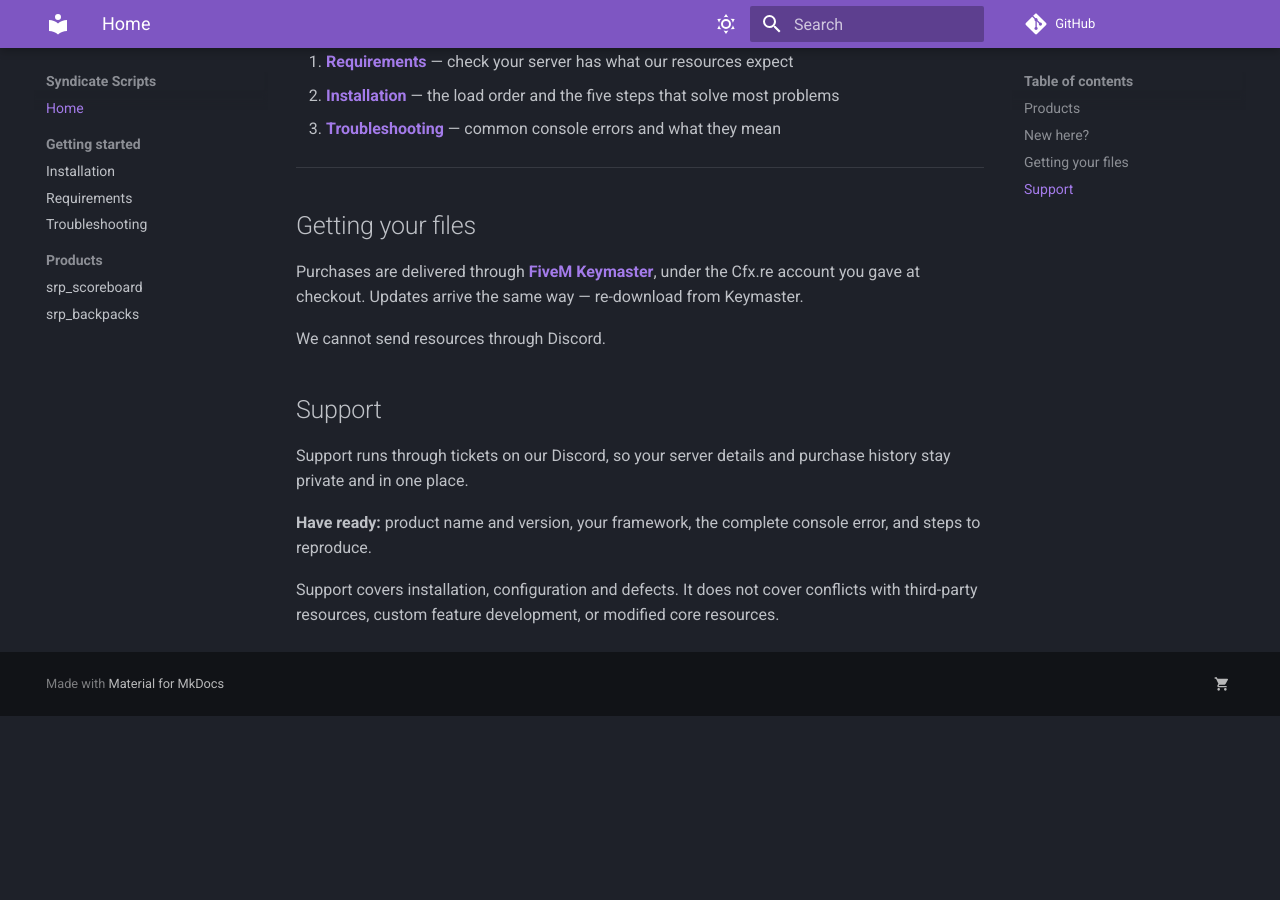
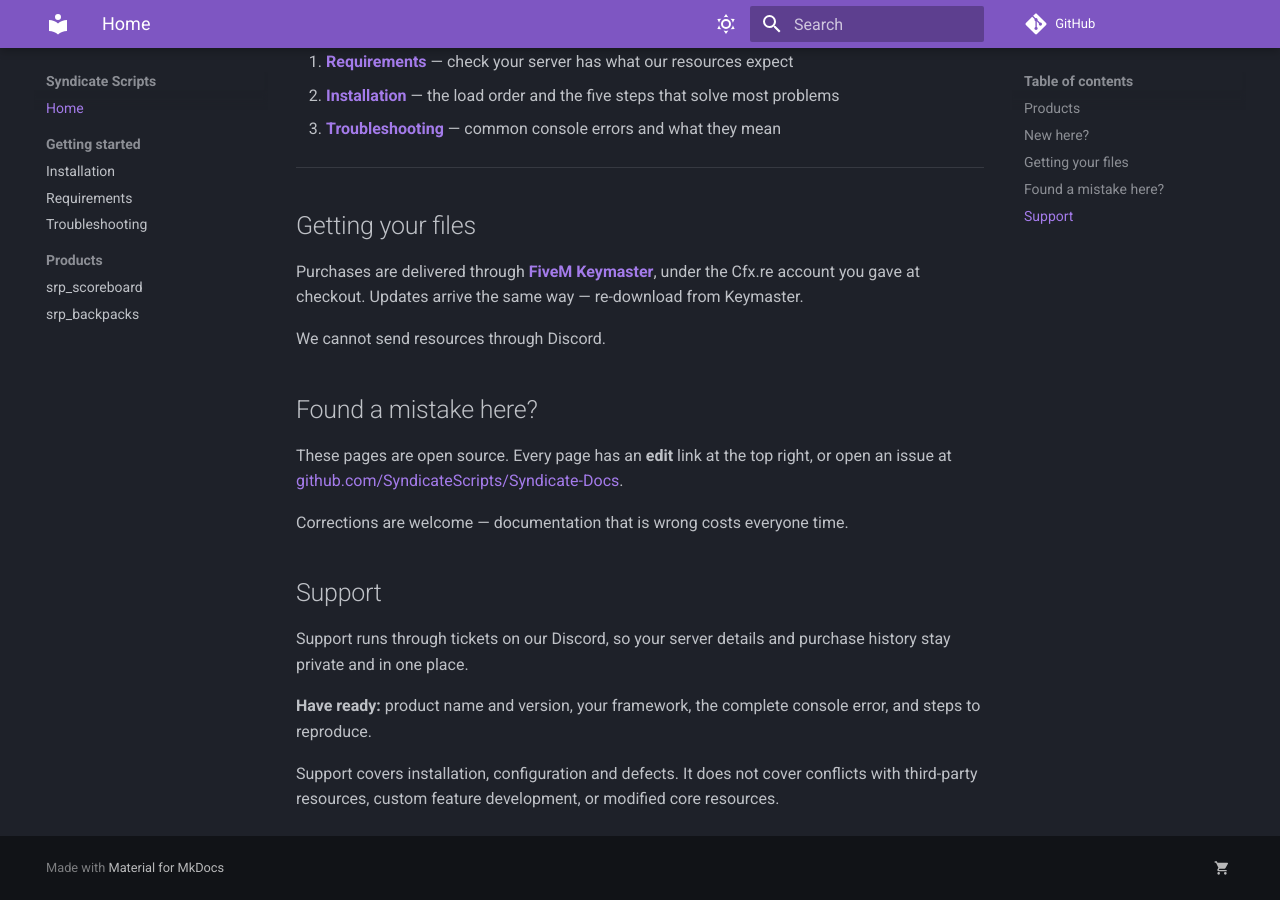
Before and after one commit to SyndicateScripts/Syndicate-Docs, an MkDocs documentation site: the page built from docs/index.md, in a window 1280 px wide and 900 px high, scrolled down 651 px. Built offline with MkDocs 1.6.1 and Material for MkDocs 9.7.7, drawn with Linux system fonts in a browser that asks for light colours; comment, search, counter and statistics services are not loaded; before the commit the page ends 1367 px from its top, so only the background shows below that.

Commit message:
Link the documentation source from the homepage
Co-Authored-By: Claude Opus 5 <noreply@anthropic.com>

```diff
--- a/docs/index.md
+++ b/docs/index.md
@@ -47,6 +47,14 @@ re-download from Keymaster.
 
 We cannot send resources through Discord.
 
+## Found a mistake here?
+
+These pages are open source. Every page has an **edit** link at the top right,
+or open an issue at
+[github.com/SyndicateScripts/Syndicate-Docs](https://github.com/SyndicateScripts/Syndicate-Docs).
+
+Corrections are welcome — documentation that is wrong costs everyone time.
+
 ## Support
 
 Support runs through tickets on our Discord, so your server details and
```
